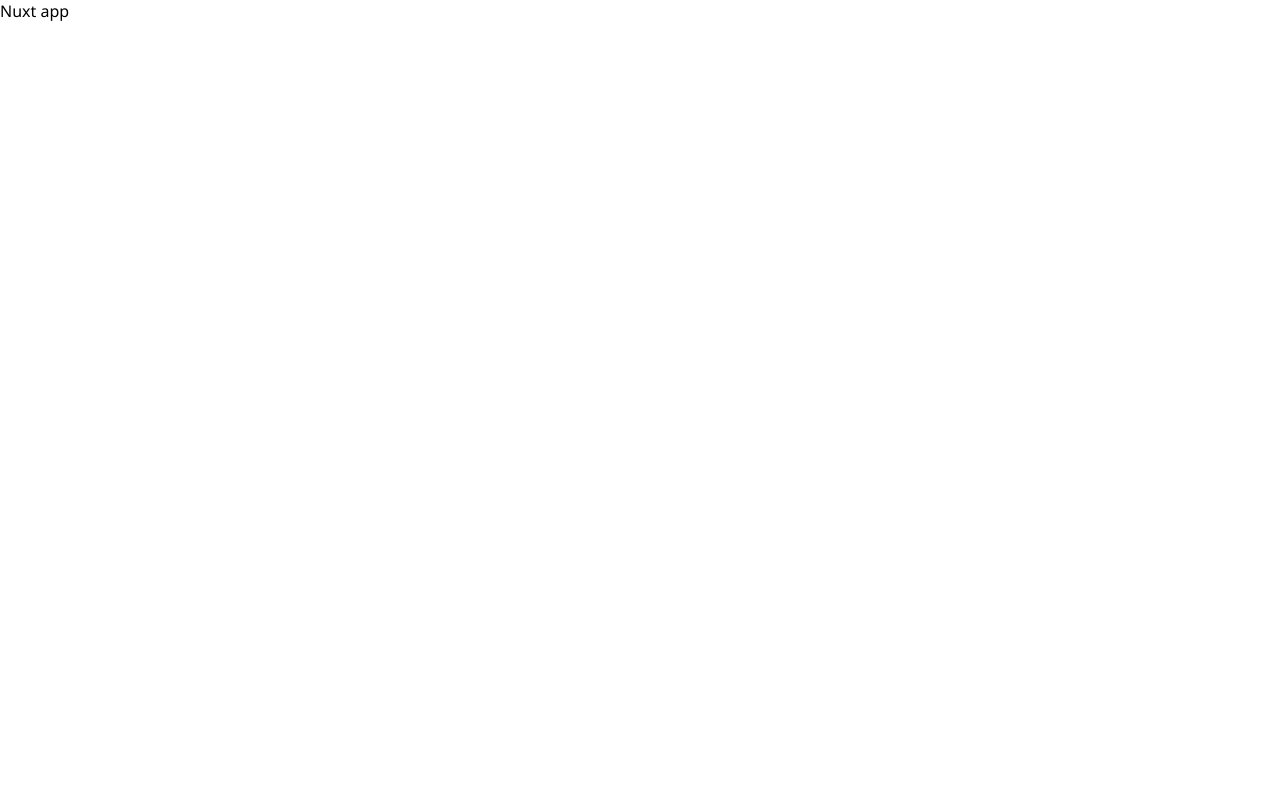
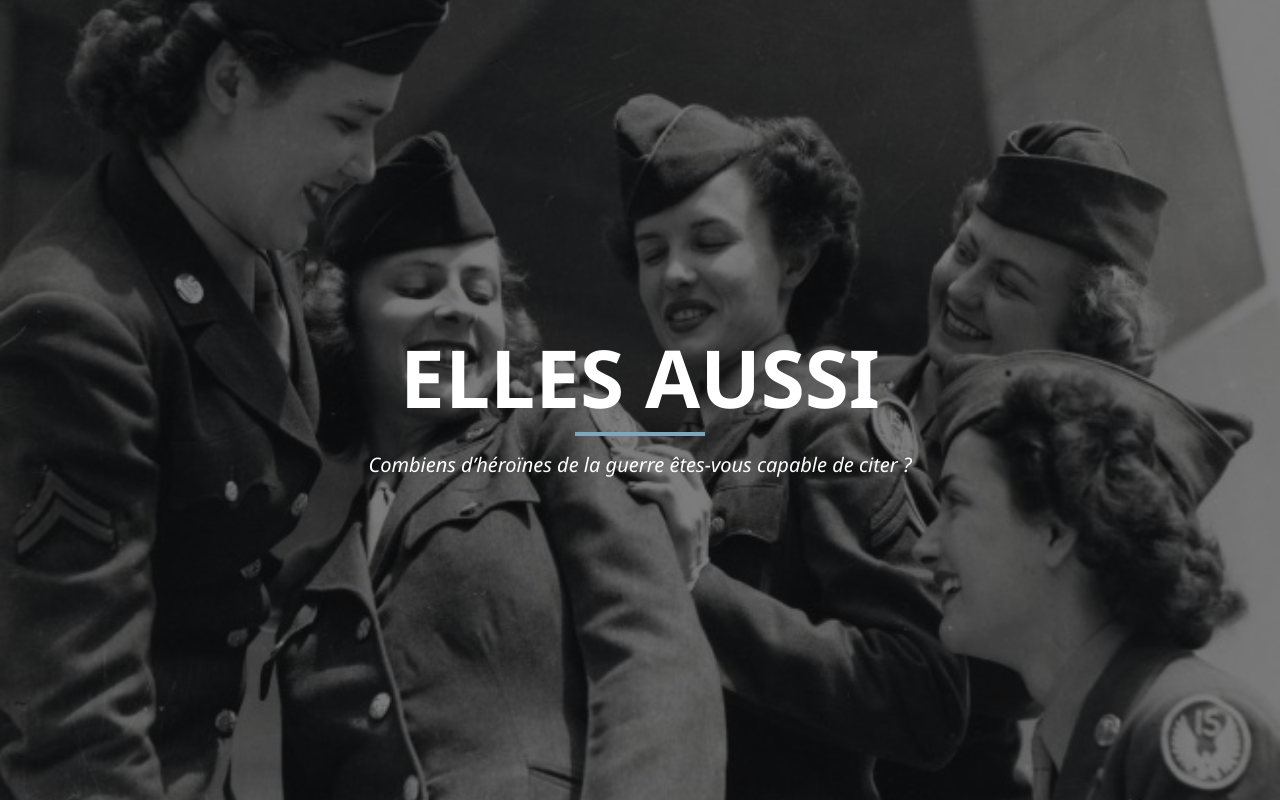
Before and after one commit to WilemDjennane/Final-Project, a Nuxt app: page / in a window 1280 px wide. Built offline with nearby package versions, Linux system fonts and the light colour scheme.

Commit message:
Add homepage

```diff
--- /dev/null
+++ b/pages/home.json
@@ -0,0 +1,5 @@
+{
+    "title": "ELLES AUSSI",
+    "subtitle": "Combiens d’héroïnes de la guerre êtes-vous capable de citer ?",
+    "images" : "home.jpg"
+}
--- a/pages/index.vue
+++ b/pages/index.vue
@@ -1,5 +1,80 @@
 <template>
   <div>
-    <h1>Nuxt app</h1>
+    <h1>{{ page.title }}</h1>
+    <p>{{ page.subtitle }}</p>
+    <img :src="getImage(page.images)" alt="home_image">
   </div>
 </template>
+
+<script>
+const data = require('./home.json')
+
+export default {
+  data: function () {
+    return {
+      page: data
+    }
+  },
+  methods: {
+    getImage(name) {
+      return require(`../assets/images/${name}`)
+    }
+  }
+}
+</script>
+
+<style lang="scss" scoped>
+div{
+  position: relative;
+  width: 100vw;
+  height: 100vh;
+  display: flex;
+  flex-direction: column;
+  justify-content: center;
+  align-items: center;
+  color: #ffffff;
+  background-size: cover;
+
+  &::before {
+    position: absolute;
+    content: '';
+    width: 100vw;
+    height: 100vh;
+    background-color: rgba(0, 0, 0, 0.5)
+  }
+
+  h1{
+    position: relative;
+    font-weight: bold;
+    font-size: 80px;
+    z-index: 1;
+
+     &::before {
+       position: absolute;
+       content: '';
+       transform: translate(-50%);
+       bottom: -5px;
+       left: 50%;
+       width: 130px;
+       height: 4px;
+       background-color: #7CA8BD;
+
+     }
+  }
+  p{
+    margin: 20px 0 0 0;
+    font-weight: 450;
+    font-style: italic;
+    font-size: 20px;
+     z-index: 1;
+  }
+
+  img {
+    position: absolute;
+    width: 100%;
+    height: 100%;
+    z-index: -5;
+    object-fit: cover
+  }
+}
+</style>
```
Also changed, not shown: assets/images/home.jpg (added).
